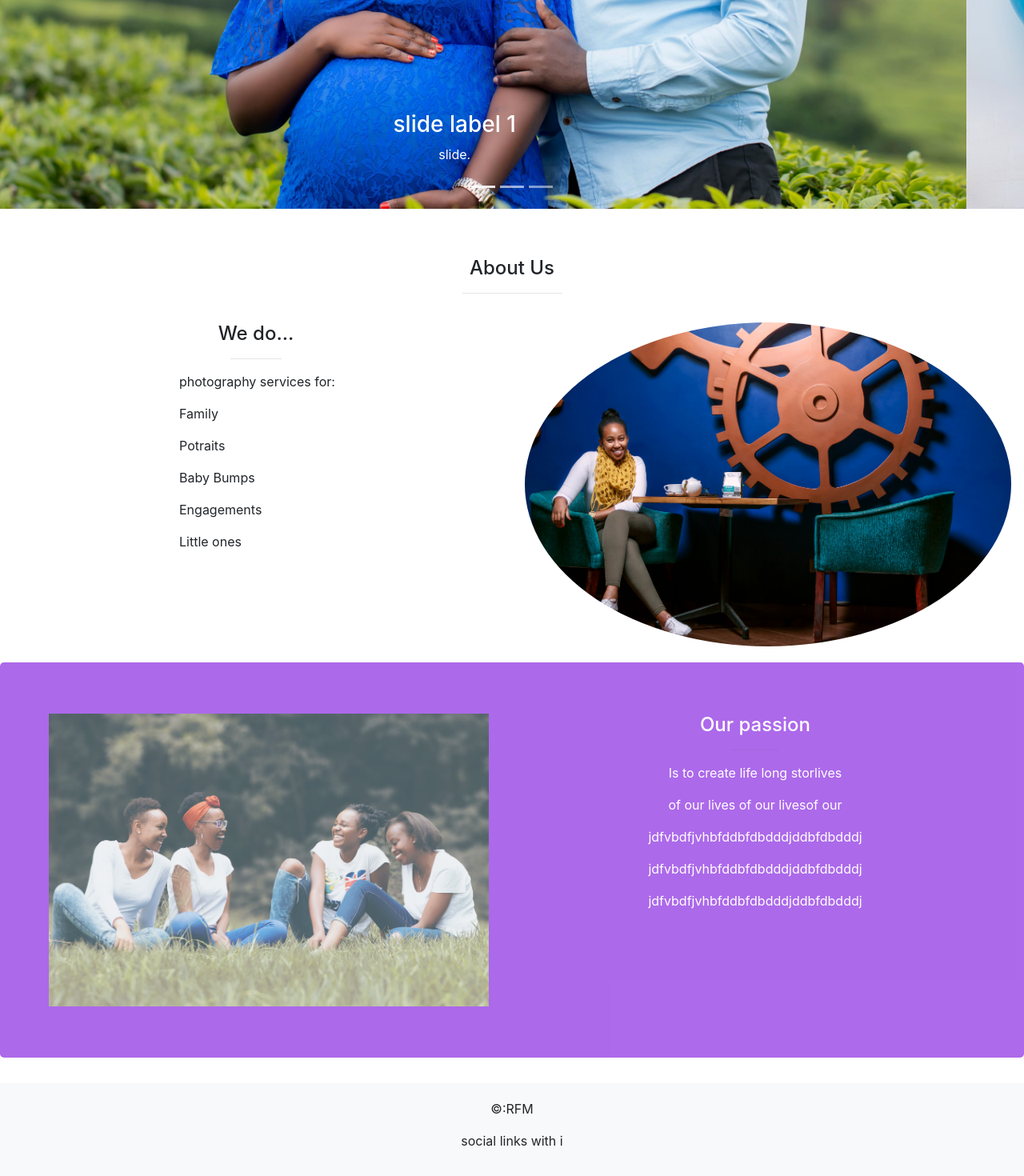
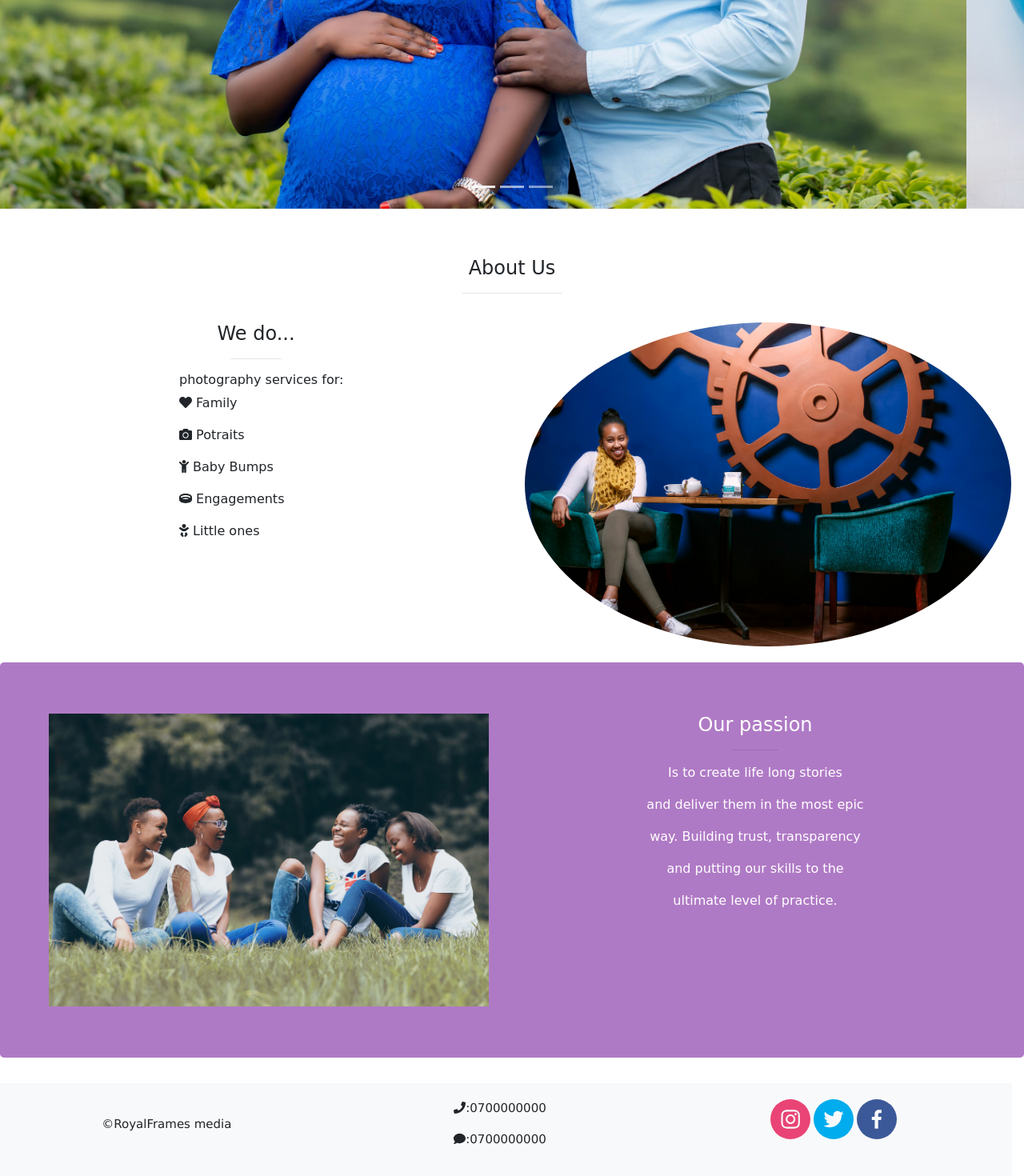
Before and after one commit to jamesbeamie/RFM-mediaFront, a React app: page / in a window 1280 px wide. Shown: the part 554-2024 px from the top of the page at 80% size. Built offline with nearby package versions, Linux system fonts and the light colour scheme.

Commit message:
Style homepage

```diff
--- a/package.json
+++ b/package.json
@@ -5,6 +5,9 @@
 		"start": "webpack-dev-server --config webpack.config.dev.js --port 3000"
 	},
 	"dependencies": {
+		"@fortawesome/fontawesome-svg-core": "^1.2.22",
+		"@fortawesome/free-solid-svg-icons": "^5.10.2",
+		"@fortawesome/react-fontawesome": "^0.1.4",
 		"babel-plugin-transform-class-properties": "^6.24.1",
 		"bootstrap": "4.3.1",
 		"immer": "2.1.3",
@@ -41,6 +44,7 @@
 		"node-fetch": "^2.3.0",
 		"npm-run-all": "4.1.5",
 		"postcss-loader": "3.0.0",
+		"react-social-icons": "^4.1.0",
 		"react-test-renderer": "16.8.4",
 		"react-testing-library": "6.0.0",
 		"redux-immutable-state-invariant": "2.1.0",
--- a/src/assets/styles/home.css
+++ b/src/assets/styles/home.css
@@ -29,11 +29,22 @@
 .paded {
 	padding: 20px 0;
 }
+.padedcont {
+	padding-top: 40px;
+}
 .content {
 	margin-left: 35%;
 }
 .bgkala {
-	background-color: blueviolet;
-	opacity: .7;
+	background-color: #af7ac5;
+	/* opacity: .7; */
 	color: white;
 }
+.soc-media {
+	height: 2px;
+	padding: 2px;
+}
+.fonti {
+	font-family: "verdana" !important;
+	font-size: 15px;
+}
--- a/src/assets/styles/index.css
+++ b/src/assets/styles/index.css
@@ -1,6 +1,7 @@
 #app {
 	max-width: 100%;
 	margin-top: 55px;
+	font-family: "Comic Sans MS";
 }
 
 nav {
--- a/src/components/componentFiles/home.js
+++ b/src/components/componentFiles/home.js
@@ -1,5 +1,9 @@
 import React from 'react';
 import Carousel from 'react-bootstrap/Carousel';
+import { FontAwesomeIcon } from '@fortawesome/react-fontawesome';
+// import { FontAwesomeIcon } from '@fortawesome/react-fontawesome'
+import { faBaby, faCamera, faHeart, faRing, faChild, faPhone, faComment } from '@fortawesome/free-solid-svg-icons';
+import { SocialIcon } from 'react-social-icons';
 import '../../assets/styles/home.css';
 // import { Link } from 'react-router-dom';
 
@@ -11,24 +15,12 @@ const HomePage = () => {
 					<Carousel>
 						<Carousel.Item>
 							<img src="src/assets/images/IMG_2299-1083.jpg" className="carousel_image" alt="..." />
-							<Carousel.Caption>
-								<h3>slide label 1</h3>
-								<p>slide.</p>
-							</Carousel.Caption>
 						</Carousel.Item>
 						<Carousel.Item>
 							<img src="src/assets/images/Jay_8.jpg" className="carousel_image" alt="..." />
-							<Carousel.Caption>
-								<h3>slide label 2</h3>
-								<p>slide.</p>
-							</Carousel.Caption>
 						</Carousel.Item>
 						<Carousel.Item>
 							<img src="src/assets/images/RFM_LIZ_9.jpg" className="carousel_image" alt="..." />
-							<Carousel.Caption>
-								<h3>slide label 3</h3>
-								<p>slide.</p>
-							</Carousel.Caption>
 						</Carousel.Item>
 					</Carousel>
 				</div>
@@ -40,16 +32,26 @@ const HomePage = () => {
 						<hr className="horzLine" />
 					</div>
 					<div className="col-sm-6 text-center paded">
-							<h4>We do...</h4>
+						<h4>We do...</h4>
 						<hr className="horzLine" />
 
 						<div className="text-left content">
-							<p>photography services for:</p>
-							<p>Family</p>
-							<p>Potraits</p>
-							<p>Baby Bumps</p>
-							<p>Engagements</p>
-							<p>Little ones</p>
+							<h6>photography services for:</h6>
+							<p>
+								<FontAwesomeIcon icon={faHeart} /> Family
+							</p>
+							<p>
+								<FontAwesomeIcon icon={faCamera} /> Potraits
+							</p>
+							<p>
+								<FontAwesomeIcon icon={faChild} /> Baby Bumps
+							</p>
+							<p>
+								<FontAwesomeIcon icon={faRing} /> Engagements
+							</p>
+							<p>
+								<FontAwesomeIcon icon={faBaby} /> Little ones
+							</p>
 						</div>
 					</div>
 					<div className="col-sm-6 text-center paded">
@@ -68,20 +70,38 @@ const HomePage = () => {
 					<div className="col-sm-6 text-center">
 						<h4>Our passion</h4>
 						<hr className="horzLine" />
-						<p>Is to create life long storlives</p>
-						<p>of our lives of our livesof our </p>
-						<p>jdfvbdfjvhbfddbfdbdddjddbfdbdddj</p>
-						<p>jdfvbdfjvhbfddbfdbdddjddbfdbdddj</p>
-						<p>jdfvbdfjvhbfddbfdbdddjddbfdbdddj</p>
+						<p>Is to create life long stories</p>
+						<p>and deliver them in the most epic</p>
+						<p>way. Building trust, transparency</p>
+						<p>and putting our skills to the </p>
+						<p> ultimate level of practice.</p>
 					</div>
 				</div>
 			</div>
 			<section />
 			<section>
-				<div className="container-fluid bg-light text-center">
-					<div className="col-sm-12 text-center paded">
-						<p>&copy;:RFM</p>
-						<p>social links with i</p>
+				<div className="row container-fluid bg-light text-center">
+					<div className="col-sm-4 padedcont">
+						<p className="fonti">&copy;RoyalFrames media</p>
+					</div>
+					<div className="col-sm-4 text-center paded">
+						<p className="fonti">
+							<FontAwesomeIcon icon={faPhone} />:0700000000
+						</p>
+						<p className="fonti">
+							<FontAwesomeIcon icon={faComment} />:0700000000
+						</p>
+					</div>
+					<div className="col-sm-4 paded">
+						<span className="soc-media">
+							<SocialIcon url="http://instagram.com/g_m_e23" />
+						</span>
+						<span className="soc-media">
+							<SocialIcon url="http://twitter.com/wafulajames9" />
+						</span>
+						<span className="soc-media">
+							<SocialIcon url="http://facebook.com/Jeamiejames" />
+						</span>
 					</div>
 				</div>
 			</section>
```
Also changed, not shown: 1 other file (tests, documents, lock files or other folders).
